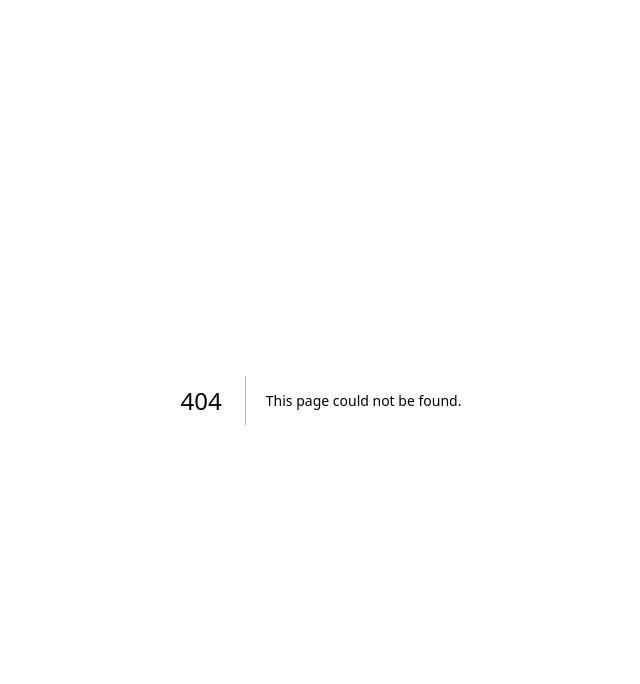
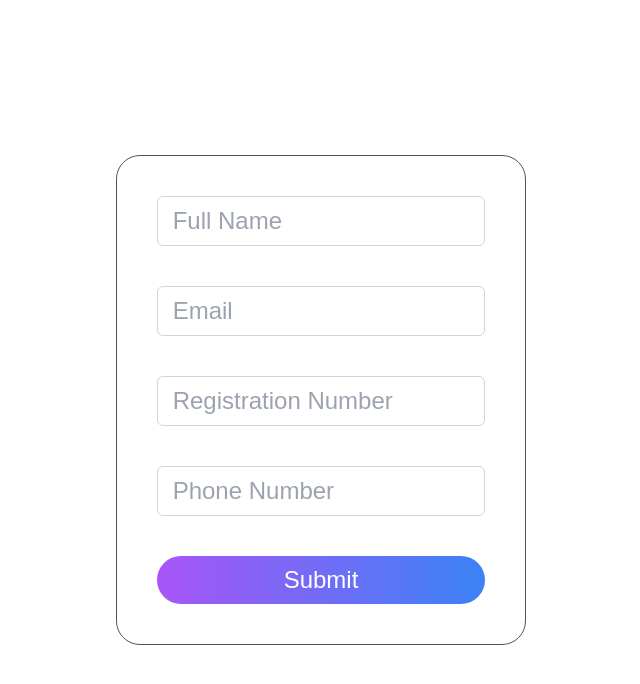
Before and after one commit to ecellvit/Esummit25, a Next.js app: page /events/event1/UserDetails in a window 1280 px wide. Before the commit this address had no page. Shown: the top 684 px of the page, without its empty margins (319-959 px from the left). Built offline with nearby package versions, Linux system fonts and the light colour scheme.

Commit message:
UserDetails

```diff
--- /dev/null
+++ b/app/events/event1/UserDetails/page.tsx
@@ -0,0 +1,157 @@
+'use client';
+import React, { useState, ChangeEvent, FormEvent, KeyboardEvent } from "react";
+import toast, { Toaster } from "react-hot-toast";
+
+interface FormData {
+  name: string;
+  email: string;
+  regNo: string;
+  number: string;
+}
+
+interface Errors {
+  name?: string;
+  email?: string;
+  regNo?: string;
+  number?: string;
+}
+
+export default function UserDetail() {
+  const [formData, setFormData] = useState<FormData>({
+    name: "",
+    email: "",
+    regNo: "",
+    number: "",
+  });
+  const [errors, setErrors] = useState<Errors>({});
+  const [loading, setLoading] = useState<boolean>(false);
+
+  const handleChange = (e: ChangeEvent<HTMLInputElement>) => {
+    const { name, value } = e.target;
+    setFormData({
+      ...formData,
+      [name]: value,
+    });
+  };
+
+  const validate = (): Errors => {
+    const newErrors: Errors = {};
+    if (!formData.name) newErrors.name = "Name is required";
+    if (!formData.email) newErrors.email = "Email is required";
+    else if (!/^[^\s@]+@[^\s@]+\.[^\s@]+$/.test(formData.email))
+      newErrors.email = "Invalid email address";
+    if (!formData.regNo) newErrors.regNo = "Registration number is required";
+    else if (!/^\d{2}[A-Za-z]{3}\d{4}$/.test(formData.regNo.trim()))
+      newErrors.regNo = "Invalid registration number format";
+    if (!formData.number) newErrors.number = "Phone number is required";
+    else if (!/^\d{10}$/.test(formData.number.trim()))
+      newErrors.number = "Invalid phone number format";
+    return newErrors;
+  };
+
+  const handleKeyPress = (event: KeyboardEvent<HTMLInputElement>) => {
+    const charCode = event.charCode;
+    if (!/^[a-zA-Z ]+$/.test(String.fromCharCode(charCode))) {
+      event.preventDefault();
+    }
+  };
+
+  const handleSubmit = async (e: FormEvent<HTMLFormElement>) => {
+    e.preventDefault();
+    const validationErrors = validate();
+    if (Object.keys(validationErrors).length > 0) {
+      setErrors(validationErrors);
+      Object.values(validationErrors).forEach((error) => {
+        toast.error(error);
+      });
+      return;
+    }
+    try {
+      setLoading(true);
+      // Simulate a successful form submission
+      setTimeout(() => {
+        setLoading(false);
+        toast.success("Form submitted successfully!");
+        setFormData({ name: "", email: "", regNo: "", number: "" });
+        setErrors({});
+      }, 2000);
+    } catch (error) {
+      setLoading(false);
+      toast.error("Form submission failed: Network error");
+    }
+  };
+
+  return (
+    <div className="bg-cover bg-center bg-no-repeat">
+      {loading && (
+        <div className="flex justify-center items-center fixed inset-0 bg-black bg-opacity-50 z-50">
+          <div className="text-white text-2xl">Loading...</div>
+        </div>
+      )}
+      <div className="flex justify-center items-center lg:grid-cols-3 min-h-screen gap-4 p-4 md:p-8 lg:p-10">
+        <div className="col-span-1 sm:col-span-2 lg:col-span-2 flex items-center justify-center p-4 lg:p-8 bg-cover bg-center sm:border border-gray-600 rounded-3xl overflow-hidden">
+          <div className="w-full max-w-md lg:max-w-lg">
+            <form
+              onSubmit={handleSubmit}
+              className="flex flex-col gap-10 bg-transparent p-2 rounded-lg shadow-none min-w-[full] min-h-[full] text-3xl"
+            >
+              <div className="flex flex-col gap-2">
+                <input
+                  placeholder=" Full Name"
+                  type="text"
+                  id="name"
+                  name="name"
+                  value={formData.name}
+                  onChange={handleChange}
+                  onKeyPress={handleKeyPress}
+                  className="border rounded-md text-2xl text-black border-gray-300 focus:ring-blue-200 focus:outline-none focus:ring-2 p-2"
+                />
+              </div>
+              <div className="flex flex-col gap-2">
+                <input
+                  placeholder=" Email"
+                  type="text"
+                  id="email"
+                  name="email"
+                  value={formData.email}
+                  onChange={handleChange}
+                  className="border rounded-md text-2xl text-black border-gray-300 focus:ring-blue-200 focus:outline-none focus:ring-2 p-2"
+                />
+              </div>
+              <div className="flex flex-col gap-2">
+                <input
+                  placeholder=" Registration Number"
+                  type="text"
+                  id="regNo"
+                  name="regNo"
+                  value={formData.regNo}
+                  onChange={handleChange}
+                  className="border rounded-md text-2xl text-black border-gray-300 focus:ring-blue-200 focus:outline-none focus:ring-2 p-2"
+                />
+              </div>
+              <div className="flex flex-col gap-2">
+                <input
+                  placeholder=" Phone Number"
+                  type="tel"
+                  id="number"
+                  name="number"
+                  value={formData.number}
+                  onChange={handleChange}
+                  onWheel={(e) => e.currentTarget.blur()}
+                  className="border rounded-md text-2xl text-black border-gray-300 focus:ring-blue-200 focus:outline-none focus:ring-2 p-2"
+                />
+              </div>
+              <button
+                type="submit"
+                className="p-2 rounded-3xl bg-gradient-to-r from-purple-500 to-blue-500 text-white text-2xl hover:text-black active:transform transition duration-200 w-full h-auto text-center"
+              >
+                Submit
+              </button>
+            </form>
+          </div>
+        </div>
+      </div>
+      <Toaster />
+    </div>
+  );
+}
```
